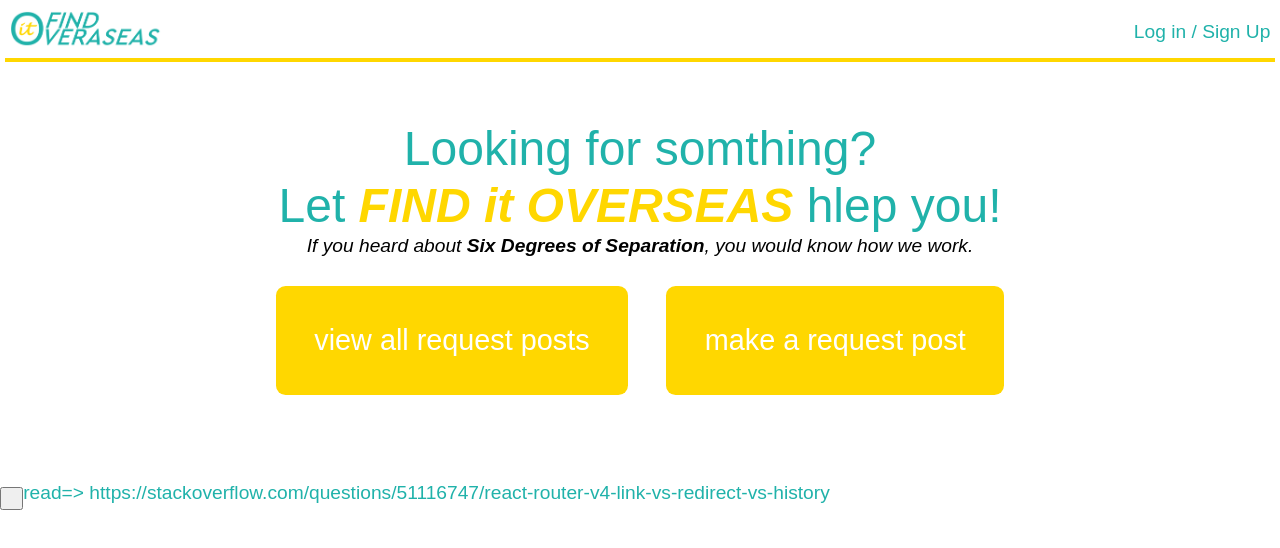
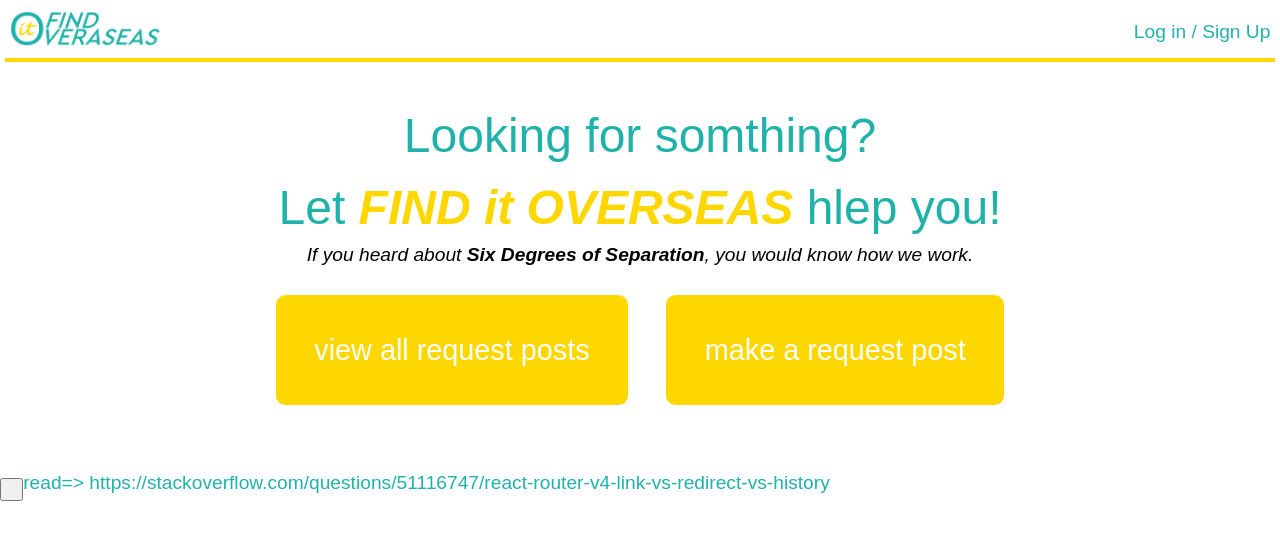
Before and after one commit to Teresa6312/find-it-overseas-web, a React (Create React App) app: page / in a window 1280 px wide. Shown: the top 548 px of the page. Built offline with nearby package versions, Linux system fonts and the light colour scheme.

Commit message:
read me and home page style

```diff
--- a/src/pages/home-page/home-page.style.scss
+++ b/src/pages/home-page/home-page.style.scss
@@ -1,9 +1,9 @@
 .home-page-content{
     text-align: center;
-    margin: $supersize;
+    margin: $bigsize;
     &-header{
         font-size: $biggersize;
-        line-height: $supersize;
+        line-height: 1.5*$biggersize;
         &__span{
             font-style: italic;
             font-weight: bold;
```
Also changed, not shown: 1 other file (tests, documents, lock files or other folders).
